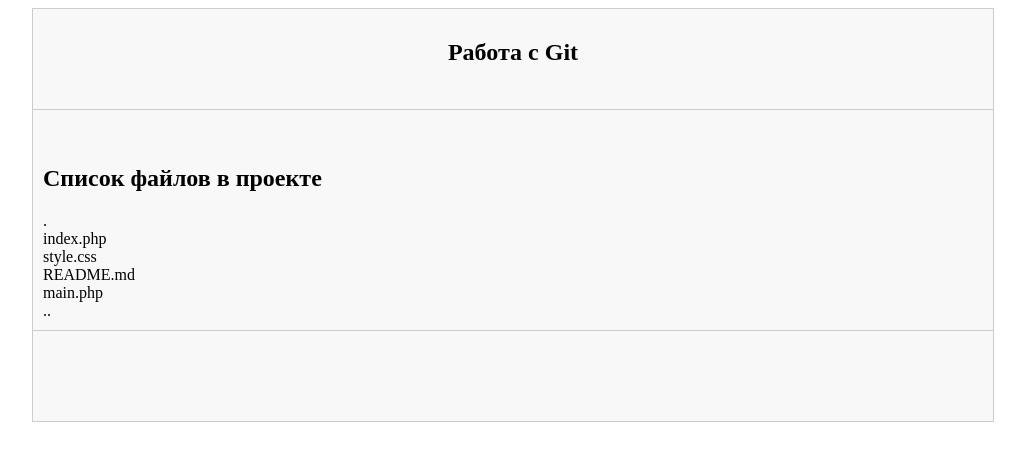
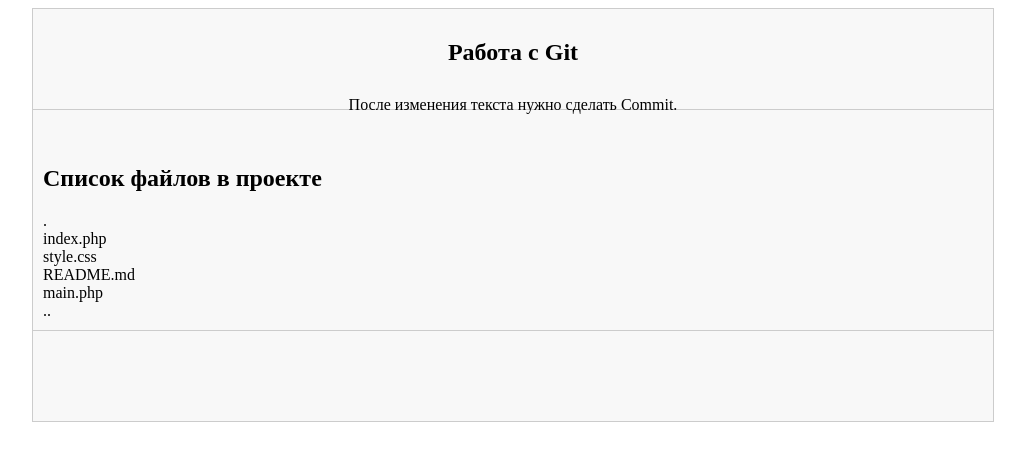
Before and after one commit to leoserz/r1-1, a PHP site: page / in a window 1280 px wide. Shown: the top 461 px of the page, without its empty margins (127-1152 px from the left). Run offline with PHP 8.4, Linux system fonts and the light colour scheme.

Commit message:
Добавлен абзац
Абзац про Commit.

```diff
--- a/index.php
+++ b/index.php
@@ -14,6 +14,7 @@
 		<div id="wrapper">
 			<div id="header">
 				<h2>Работа с Git</h2>
+				<p>После изменения текста нужно сделать Commit.</p>
 			</div>
 
 			<div id="content">
```
